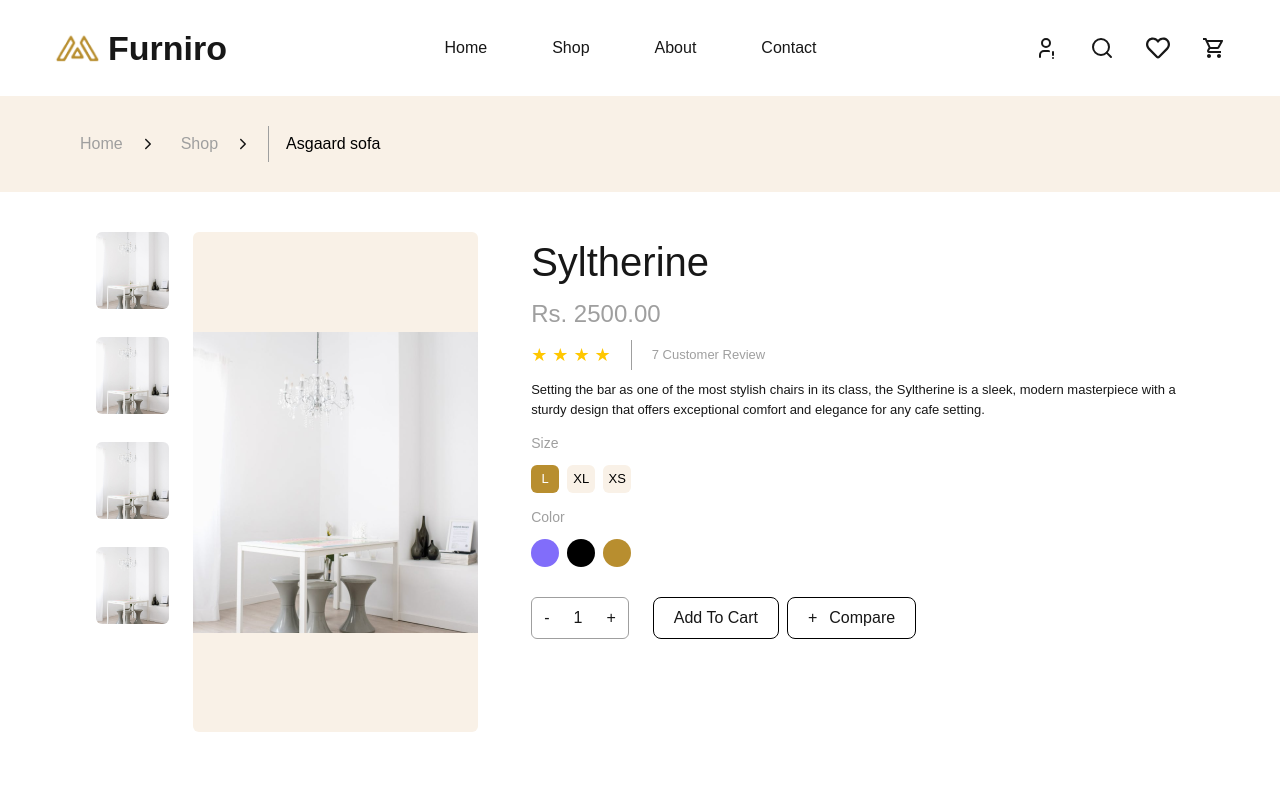
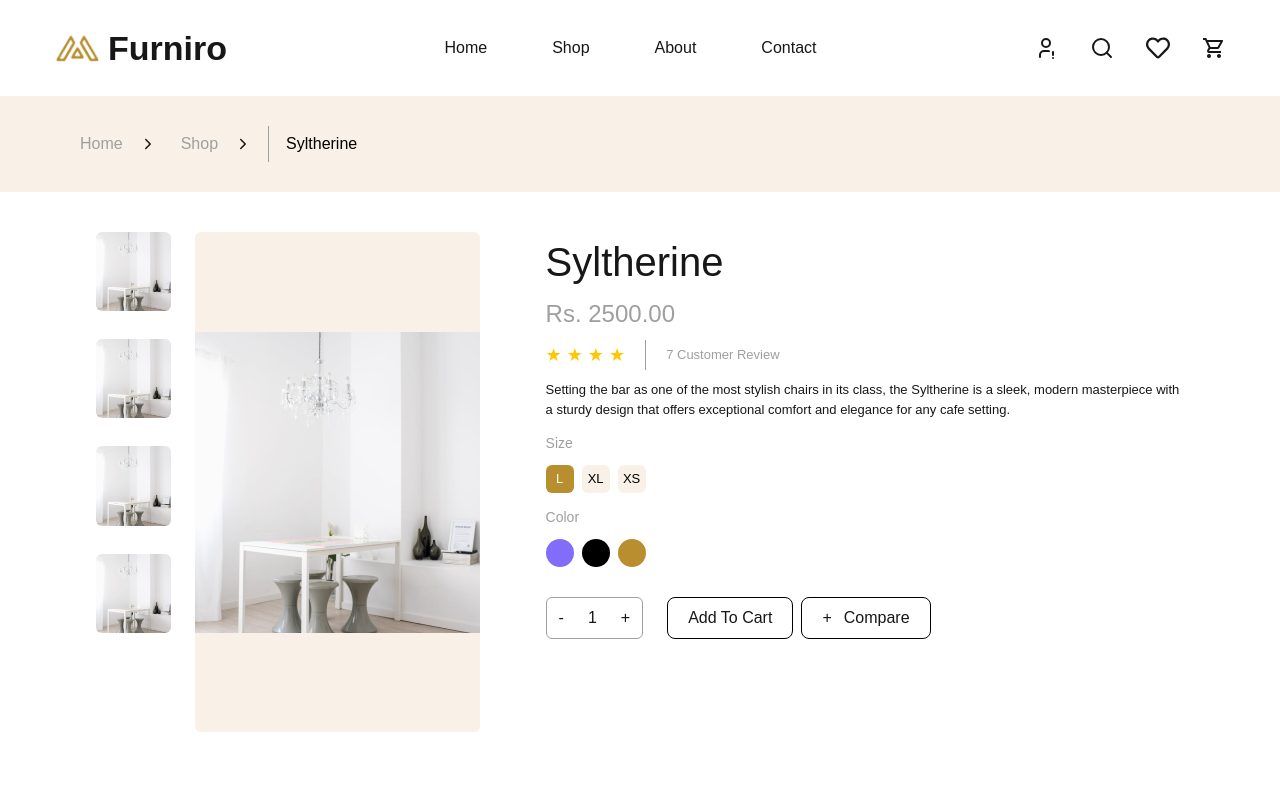
Before and after one commit to abdullahN111/figma-hackathon, a Next.js app: page /add-to-cart/1 in a window 1280 px wide. Shown: the top 800 px of the page. Built offline with nearby package versions, Linux system fonts and the light colour scheme.

Commit message:
added dynamic url for add-to-cart

```diff
--- a/src/app/components/sections/OurProducts.tsx
+++ b/src/app/components/sections/OurProducts.tsx
@@ -55,7 +55,11 @@ const OurProducts = () => {
 
               {/* Hover Overlay */}
               <div className="absolute inset-0 bg-black bg-opacity-70 flex flex-col items-center justify-center gap-5 opacity-0 group-hover:opacity-100 transition-opacity duration-300">
-        <Link href={`/add-to-cart/${card.id}`}>
+                <Link
+                  href={`/add-to-cart/${card.id}-${encodeURIComponent(
+                    card.name.toLowerCase()
+                  )}`}
+                >
                   <button className="text-[#B88E2F] bg-white text-sm font-semibold py-2 px-8 rounded-sm hover:bg-[#96741E] hover:text-white transition duration-300">
                     Add to Cart
                   </button>
@@ -84,7 +88,6 @@ const OurProducts = () => {
             </div>
           );
         })}
-
       </div>
       <button className="border mx-auto rounded-sm border-[#B88E2F] text-[#B88E2F] text-base font-semibold py-2 px-10 mt-8 sm:mt-4 md:mt-2 hover:text-white hover:bg-[#B88E2F] transition duration-300 py">
         Show More
--- a/src/app/components/sections/ProductDetail.tsx
+++ b/src/app/components/sections/ProductDetail.tsx
@@ -20,7 +20,7 @@ const ProductDetail = () => {
   }
 
   return (
-    <div className="w-full mx-auto py-10 mb-12 px-6 sm:px-10 lg:px-24 font-poppins flex flex-col lg:flex-row gap-10 lg:gap-0">
+    <div className="w-full mx-auto py-10 mb-12 px-6 sm:px-10 lg:px-24 font-poppins flex flex-col lg:flex-row gap-10 lg:gap-6">
       <div className="basis-[40%] flex flex-col lg:flex-row gap-6">
         <div className="flex flex-row lg:flex-col gap-3 sm:gap-5 md:gap-7">
           {product.sideImages.map((img, idx) => (
@@ -28,7 +28,7 @@ const ProductDetail = () => {
               key={idx}
               src={img}
               alt={`Product side image ${idx + 1}`}
-              className="bg-[#F9F1E7] rounded-md max-w-[68px] lg:max-w-[73px] w-auto"
+              className="bg-[#F9F1E7] rounded-md w-auto max-w-[50px] sm:max-w-[63px] md:max-w-[70px] lg:max-w-[75px]"
             />
           ))}
         </div>
@@ -40,9 +40,6 @@ const ProductDetail = () => {
               className="max-w-full h-auto object-contain"
             />
           </div>
-
-
-
         </div>
       </div>
 
--- a/src/app/components/sections/ProductHeader.tsx
+++ b/src/app/components/sections/ProductHeader.tsx
@@ -1,15 +1,24 @@
-import React from "react";
+"use client";
+
 import { IoIosArrowForward } from "react-icons/io";
+import { useParams } from "next/navigation";
+import { productCardInfo } from "@/app/Data/product";
 
 const ProductHeader = () => {
+  const { id } = useParams<{ id: string }>();
+
+  const product = productCardInfo.find((item) => item.id === parseInt(id)); //finding id
+
   return (
     <div className="w-full px-8 sm:px-12 md:px-16 lg:px-20 h-24 bg-[#F9F1E7] font-poppins flex items-center gap-[12px] md:gap-[17px]">
       <p className="text-sm md:text-base text-[#9F9F9F]">Home</p>
       <IoIosArrowForward />
-      <p className="text-sm md:text-base text-[#9F9F9F] ml-[5px] md:ml-2">Shop</p>
+      <p className="text-sm md:text-base text-[#9F9F9F] ml-[5px] md:ml-2">
+        Shop
+      </p>
       <IoIosArrowForward />
       <div className="h-9 w-px bg-[#9F9F9F]"></div>
-      <p className="text-sm md:text-base text-black">Asgaard sofa</p>
+      <p className="text-sm md:text-base text-black">{product?.name}</p>
     </div>
   );
 };
```
Lines whose indentation alone changed are shown as unchanged.
